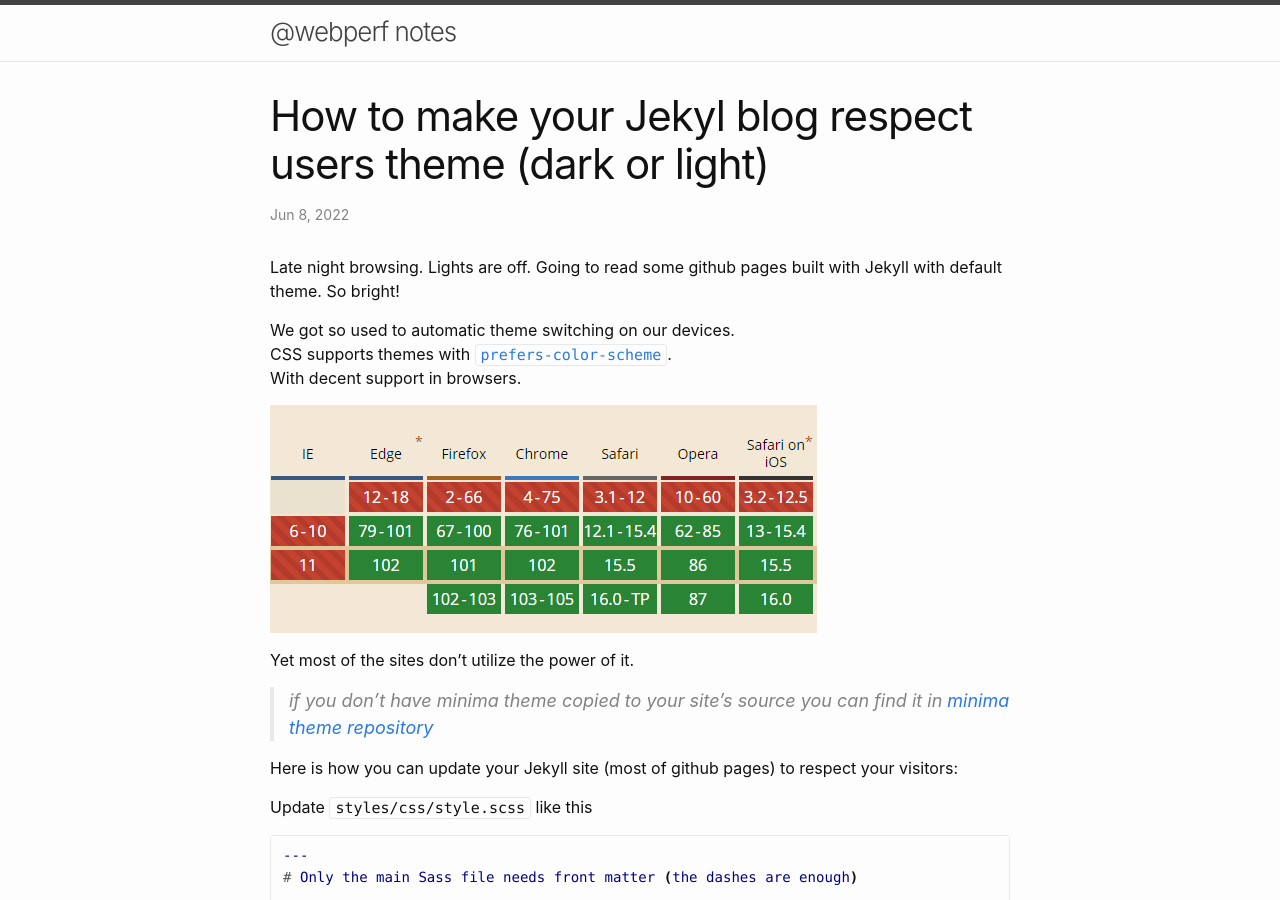
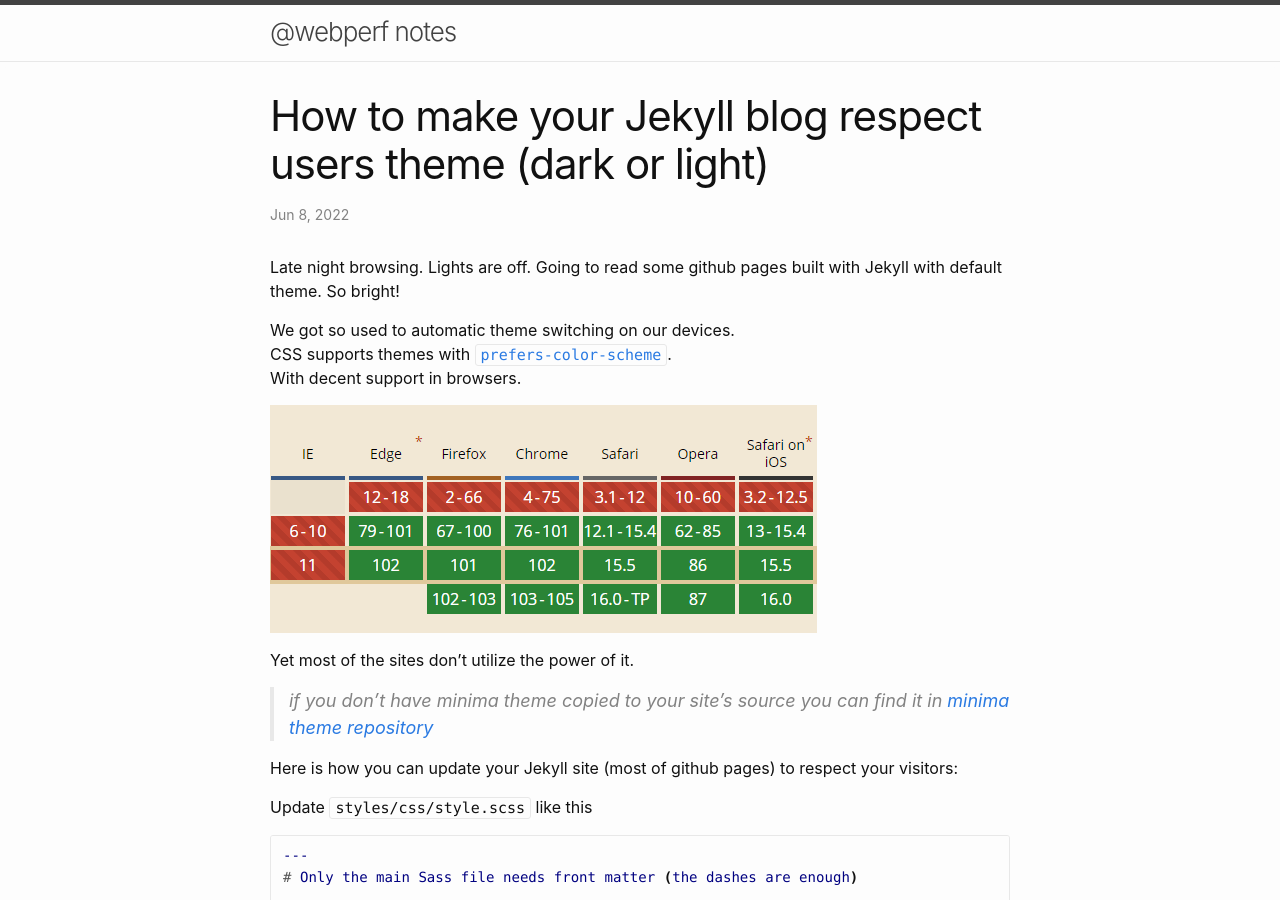
Before and after one commit to Alexander-Taran/alexander-taran.github.com, a Jekyll site: the page built from _posts/2022-06-08-adopting-dark-theme-in-jekyll-blog.md, in a window 1280 px wide and 900 px high. Built offline with Jekyll 4.4.1, drawn with Linux system fonts in a browser that asks for light colours.

Commit message:
fixed typo in title & alter 404

```diff
--- a/404.html
+++ b/404.html
@@ -22,4 +22,9 @@ layout: default
 
   <p><strong>Page not found :(</strong></p>
   <p>The requested page could not be found.</p>
+  <p>
+    {%- assign my_page = site.posts | where: "title", "How to make your Jekyll blog respect users theme (dark or light)" | first -%}
+    adopting-dark-theme-in-jekyl-blog moved here: <a href="{{ my_page.url | relative_url }}">adopting-dark-theme-in-jekyll-blog</a>
+
+  </p>
 </div>
--- a/_posts/2022-06-08-adopting-dark-theme-in-jekyl-blog.md
+++ b/_posts/2022-06-08-adopting-dark-theme-in-jekyll-blog.md
@@ -1,6 +1,6 @@
 ---
 layout: post
-title: "How to make your Jekyl blog respect users theme (dark or light)"
+title: "How to make your Jekyll blog respect users theme (dark or light)"
 ---
 
 Late night browsing. Lights are off. Going to read some github pages built with Jekyll with default theme. So bright!
```
